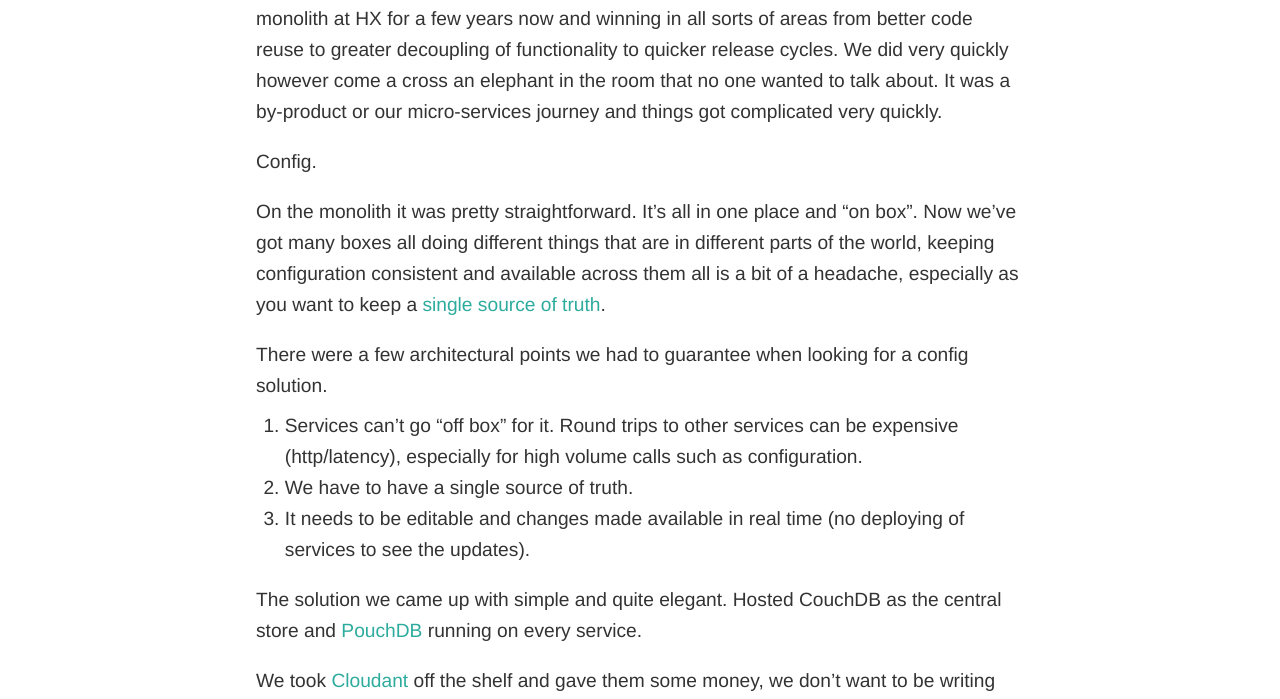
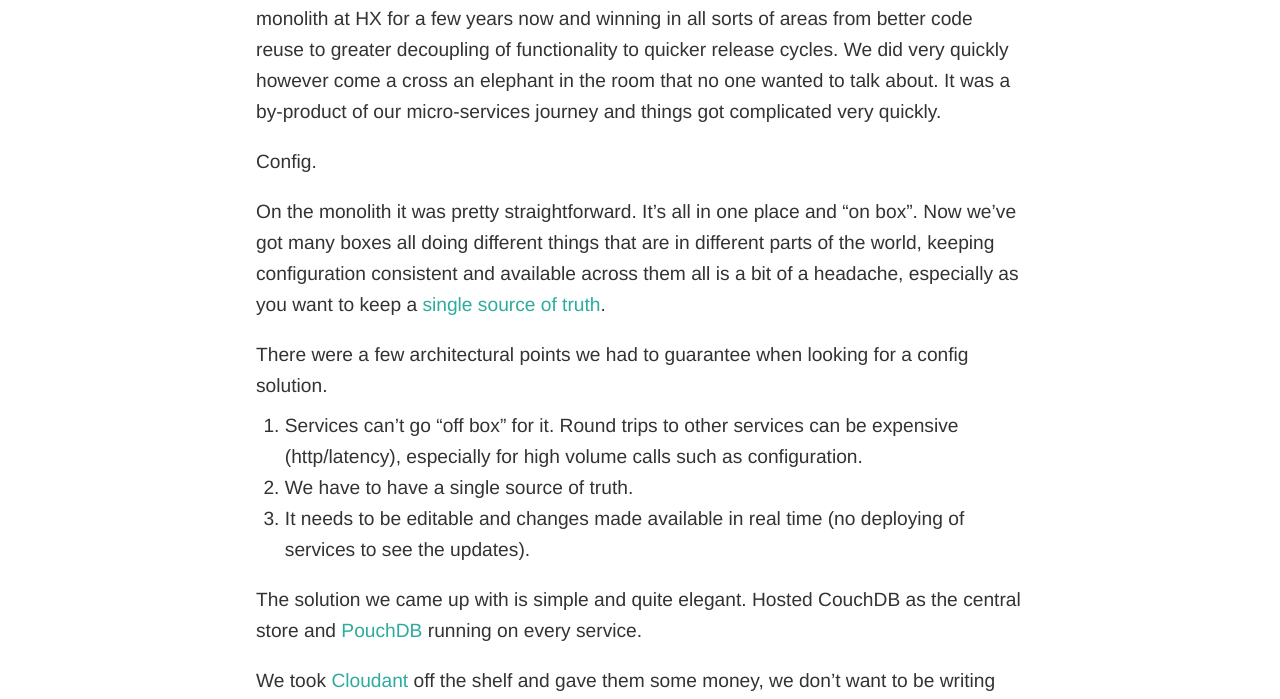
Before and after one commit to holidayextras/holidayextras.github.com, a Jekyll site: the page built from _posts/2015-12-18-microservices-and-configuration.md, in a window 1280 px wide. Shown: the part 626-1325 px from the top of the page. Built offline with Jekyll 4.4.1, drawn with Linux system fonts in a browser that asks for light colours; nearby versions of some CDN libraries; comment, search, counter and statistics services are not loaded; some of the changed text lies outside the part shown.

Commit message:
few typos

```diff
--- a/_posts/2015-12-18-microservices-and-configuration.md
+++ b/_posts/2015-12-18-microservices-and-configuration.md
@@ -7,20 +7,20 @@
 comments: true
 ---
 
-Moving to a micro-services architecture is the dream right?  We’ve been breaking up our monolith at HX for a few years now and winning in all sorts of areas from better code reuse to greater decoupling of functionality to quicker release cycles.  We did very quickly however come a cross an elephant in the room that no one wanted to talk about.  It was a by-product or our micro-services journey and things got complicated very quickly.
+Moving to a micro-services architecture is the dream right? We’ve been breaking up our monolith at HX for a few years now and winning in all sorts of areas from better code reuse to greater decoupling of functionality to quicker release cycles. We did very quickly however come a cross an elephant in the room that no one wanted to talk about. It was a by-product of our micro-services journey and things got complicated very quickly.
 
 Config.
 
-On the monolith it was pretty straightforward.  It’s all in one place and "on box".  Now we’ve got many boxes all doing different things that are in different parts of the world, keeping configuration consistent and available across them all is a bit of a headache, especially as you want to keep a [single source of truth](https://en.wikipedia.org/wiki/Single_Source_of_Truth).
+On the monolith it was pretty straightforward. It’s all in one place and "on box". Now we’ve got many boxes all doing different things that are in different parts of the world, keeping configuration consistent and available across them all is a bit of a headache, especially as you want to keep a [single source of truth](https://en.wikipedia.org/wiki/Single_Source_of_Truth).
 
 There were a few architectural points we had to guarantee when looking for a config solution.
 
-1. Services can't go “off box” for it.  Round trips to other services can be expensive (http/latency), especially for high volume calls such as configuration.
+1. Services can't go “off box” for it. Round trips to other services can be expensive (http/latency), especially for high volume calls such as configuration.
 2. We have to have a single source of truth.
 3. It needs to be editable and changes made available in real time (no deploying of services to see the updates).
 
-The solution we came up with simple and quite elegant.  Hosted CouchDB as the central store and [PouchDB](http://pouchdb.com/) running on every service.
+The solution we came up with is simple and quite elegant. Hosted CouchDB as the central store and [PouchDB](http://pouchdb.com/) running on every service.
 
-We took [Cloudant](https://cloudant.com) off the shelf and gave them some money, we don’t want to be writing anything that other people can do faster and better.  All our config is json and no where near “relational” so a document store suits this model well. It also has a tidy interface to allow people to make changes to config easily.  We then use PouchDB as an npm module on the server.  Each service when it boots up fires up our configuration module which is a simple Pouch wrapper.  Pouch takes care of the sync'ing which ensures that if changes are made in Cloudant, they are immediately pulled down to maintain a complete config set.  A byproduct of this is, if for some reason Cloudant becomes unavailable, a copy of the configuration is in memory to ensure services can continue to operate.
+We took [Cloudant](https://cloudant.com) off the shelf and gave them some money, we don’t want to be writing anything that other people can do faster and better. All our config is json and no where near “relational” so a document store suits this model well. It also has a tidy interface to allow people to make changes to config easily. We then use PouchDB as an npm module on the server. Each service when it boots up fires up our configuration module which is a simple Pouch wrapper. Pouch takes care of the sync'ing which ensures that if changes are made in Cloudant, they are immediately pulled down to maintain a complete config set. A byproduct of this is, if for some reason Cloudant becomes unavailable, a copy of the configuration is in memory to ensure services can continue to operate.
 
-We’ve been running in production with this for over a year now and starting to scale up and have had zero problems with availability.  The main task is keeping json configs organised well.  We don’t have the luxury of nested directories to group configuration as our document store provides a simple flat structure so ensuring that remains tidy and visible is something we’re working hard on with documentation and peer reviews.
+We’ve been running in production with this for over a year now and starting to scale up and have had zero problems with availability. The main task is keeping json configs organised well. We don’t have the luxury of nested directories to group configuration as our document store provides a simple flat structure so ensuring that remains tidy and visible is something we’re working hard on with documentation and peer reviews.
```
